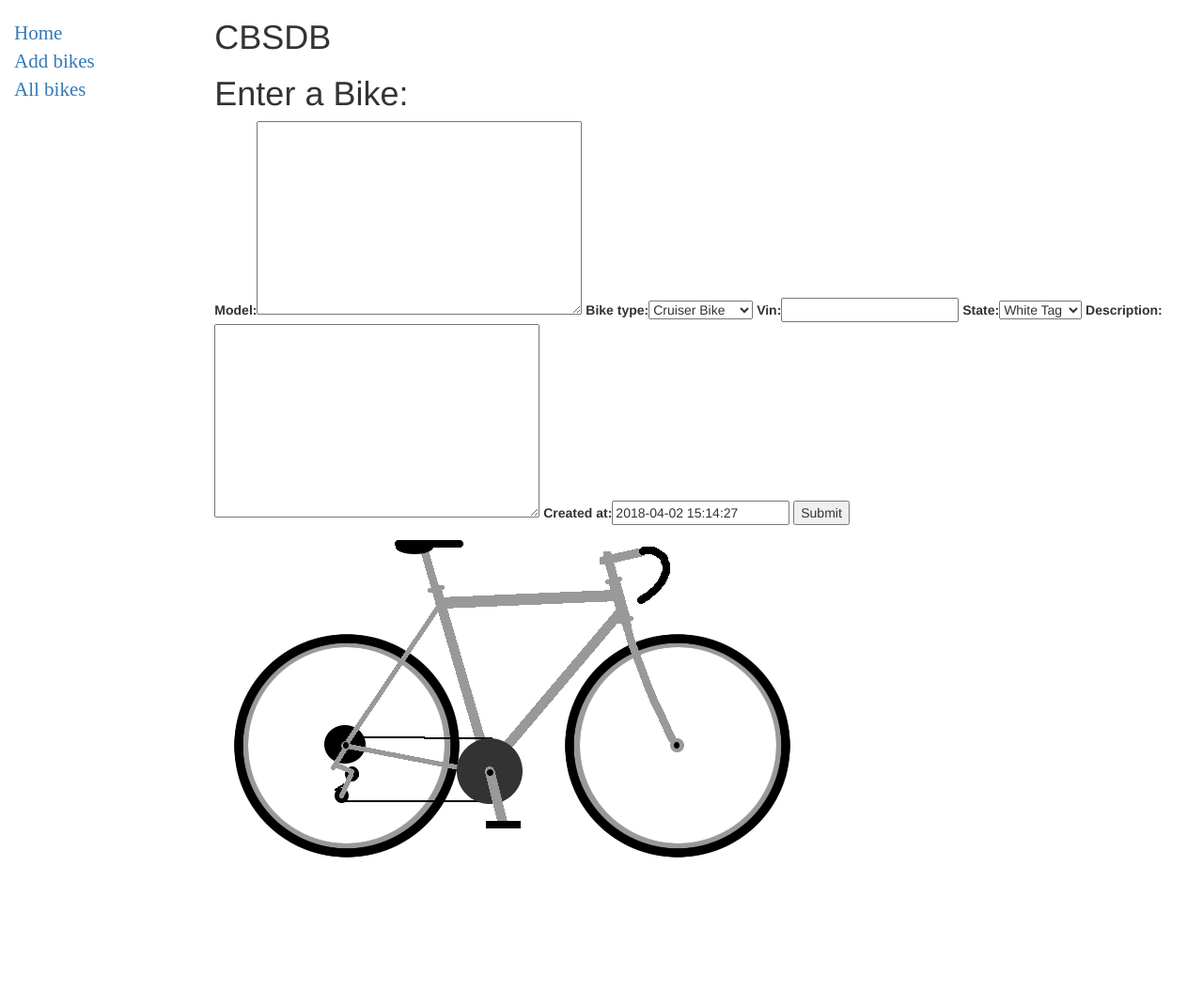
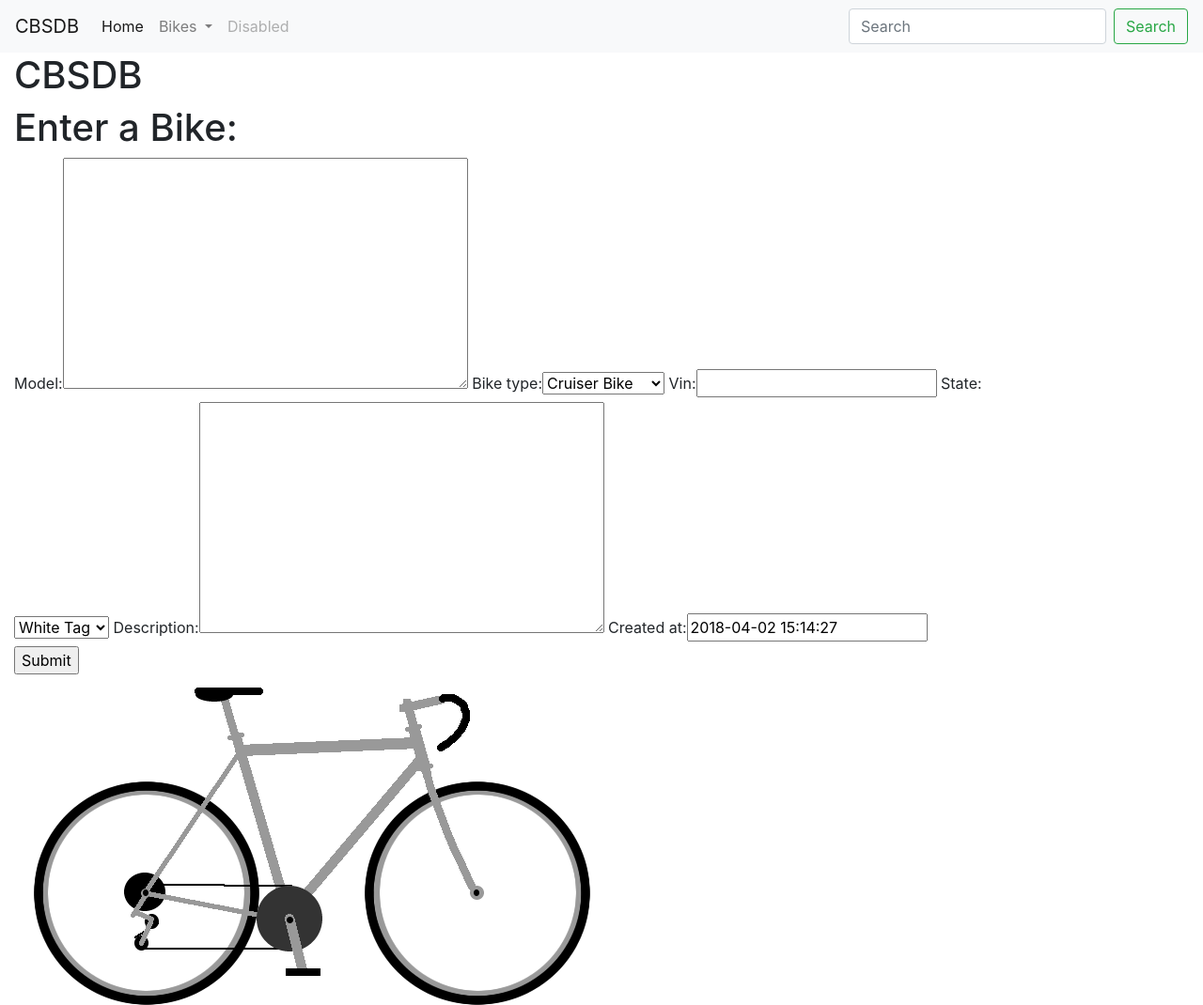
Before and after one commit to Corvallis-Bikes/cbsdb, a Django app: page /addbike/ in a window 1280 px wide. Shown: the whole page at 94% size. Before the commit the page ends 913 px from the top, so only its background shows below. Run offline with Django 3.2, Linux system fonts and the light colour scheme; some libraries are stand-ins or nearby versions.

Commit message:
better navbar, fix static, paginate

```diff
--- a/bikes/templates/base_generic.html
+++ b/bikes/templates/base_generic.html
@@ -1,41 +1,98 @@
 <!DOCTYPE html>
 <html lang="en">
-<head>
 
-  {% block title %}<title>Comunity Bike Shop Data Base</title>{% endblock %}
+  <!-- Required meta tags -->
   <meta charset="utf-8">
+  <meta name="viewport" content="width=device-width, initial-scale=1, shrink-to-fit=no">
 
-  <!-- From example https://developer.mozilla.org/en-US/docs/Learn/Server-side/Django/Home_page -->
-  <meta name="viewport" content="width=device-width, initial-scale=1">
-  <link rel="stylesheet" href="https://maxcdn.bootstrapcdn.com/bootstrap/3.3.7/css/bootstrap.min.css">
-  <script src="https://ajax.googleapis.com/ajax/libs/jquery/1.12.4/jquery.min.js"></script>
-  <script src="https://maxcdn.bootstrapcdn.com/bootstrap/3.3.7/js/bootstrap.min.js"></script>
-  <!--  -->
-
+<!--CSS-->
+  <!--Bootstrap-->
+    <link rel="stylesheet" href="https://stackpath.bootstrapcdn.com/bootstrap/4.1.1/css/bootstrap.min.css" integrity="sha384-WskhaSGFgHYWDcbwN70/dfYBj47jz9qbsMId/iRN3ewGhXQFZCSftd1LZCfmhktB" crossorigin="anonymous">
   <!-- Add additional CSS in static file -->
   {% load static %}
   <link rel="stylesheet" href="{% static 'css/styles.css' %}">
+
+<!-- Optional JavaScript -->
+    <!-- jQuery first, then Popper.js, then Bootstrap JS -->
+    <script src="https://code.jquery.com/jquery-3.3.1.slim.min.js" integrity="sha384-q8i/X+965DzO0rT7abK41JStQIAqVgRVzpbzo5smXKp4YfRvH+8abtTE1Pi6jizo" crossorigin="anonymous"></script>
+    <script src="https://cdnjs.cloudflare.com/ajax/libs/popper.js/1.14.3/umd/popper.min.js" integrity="sha384-ZMP7rVo3mIykV+2+9J3UJ46jBk0WLaUAdn689aCwoqbBJiSnjAK/l8WvCWPIPm49" crossorigin="anonymous"></script>
+    <script src="https://stackpath.bootstrapcdn.com/bootstrap/4.1.1/js/bootstrap.min.js" integrity="sha384-smHYKdLADwkXOn1EmN1qk/HfnUcbVRZyYmZ4qpPea6sjB/pTJ0euyQp0Mk8ck+5T" crossorigin="anonymous"></script>
+  <!--  -->
+
+
+<head>
+  {% block title %}
+    <title>Comunity Bike Shop Data Base</title>
+  {% endblock %}
 </head>
 
+
+{% block navbar %}
+<nav class="navbar navbar-expand-lg navbar-light bg-light">
+  <a class="navbar-brand" href="{% url 'index' %}">CBSDB</a>
+  <button class="navbar-toggler" type="button" data-toggle="collapse" data-target="#navbarSupportedContent" aria-controls="navbarSupportedContent" aria-expanded="false" aria-label="Toggle navigation">
+    <span class="navbar-toggler-icon"></span>
+  </button>
+
+  <div class="collapse navbar-collapse" id="navbarSupportedContent">
+    <ul class="navbar-nav mr-auto">
+
+    <!--Nav Item-->
+      <li class="nav-item active">
+          <a class="nav-link" href="{% url 'index' %}">Home</a>
+      </li>
+
+
+    <!--Dropdown Menu-->
+      <li class="nav-item dropdown">
+        <a class="nav-link dropdown-toggle" href="#" id="navbarDropdown" role="button" data-toggle="dropdown" aria-haspopup="true" aria-expanded="false">
+         Bikes
+        </a>
+        <div class="dropdown-menu" aria-labelledby="navbarDropdown">
+          <a class="dropdown-item" href="{% url 'addbike' %}">Add bikes</a>
+          <div class="dropdown-divider"></div>
+          <a class="dropdown-item" href="{% url 'bikelist' %}">All bikes</a>
+        </div>
+      </li>
+
+      <li class="nav-item">
+        <a class="nav-link disabled" href="#">Disabled</a>
+      </li>
+    </ul>
+
+    <!--Search Site-->
+    <form class="form-inline my-2 my-lg-0">
+      <input class="form-control mr-sm-2" type="search" placeholder="Search" aria-label="Search">
+      <button class="btn btn-outline-success my-2 my-sm-0" type="submit">Search</button>
+    </form>
+  </div>
+</nav>
+{% endblock %}
+
 <body>
-
-  <div class="container-fluid">
-
-    <div class="row">
-      <div class="col-sm-2">
-      {% block sidebar %}
-      <ul class="sidebar-nav">
-          <li><a href="{% url 'index' %}">Home</a></li>
-          <li><a href="{% url 'addbike' %}">Add bikes</a></li>
-          <li><a href="{% url 'bikelist' %}">All bikes</a></li>
-      </ul>
-     {% endblock %}
-      </div>
       <div class="col-sm-10 ">
       {% block content %}{% endblock %}
+
+      {% block pagination %}
+        {% if is_paginated %}
+            <div class="pagination">
+                <span class="page-links">
+                    {% if page_obj.has_previous %}
+                        <a href="{{ request.path }}?page={{ page_obj.previous_page_number }}">previous</a>
+                    {% endif %}
+                    <span class="page-current">
+                        Page {{ page_obj.number }} of {{ page_obj.paginator.num_pages }}.
+                    </span>
+                    {% if page_obj.has_next %}
+                        <a href="{{ request.path }}?page={{ page_obj.next_page_number }}">next</a>
+                    {% endif %}
+                </span>
+            </div>
+        {% endif %}
+      {% endblock %}
+
       </div>
     </div>
 
-  </div>
 </body>
 </html>
--- a/bikes/views.py
+++ b/bikes/views.py
@@ -36,6 +36,7 @@
     creates bike_list variable that can be used in html
     """
     model = Bike
+    paginate_by = 10
 
 class BikeDetailView(generic.DetailView):
     """
--- a/cbsdb/settings.py
+++ b/cbsdb/settings.py
@@ -68,8 +68,6 @@
     },
 ]
 
-STATIC_URL = '/static/'
-STATICFILES_DIRS = (os.path.join(BASE_DIR, 'static/'),)
 
 WSGI_APPLICATION = 'cbsdb.wsgi.application'
 
@@ -122,3 +120,4 @@
 # https://docs.djangoproject.com/en/2.0/howto/static-files/
 
 STATIC_URL = '/static/'
+STATICFILES_DIRS = (os.path.join(BASE_DIR, 'static/'),)
```
